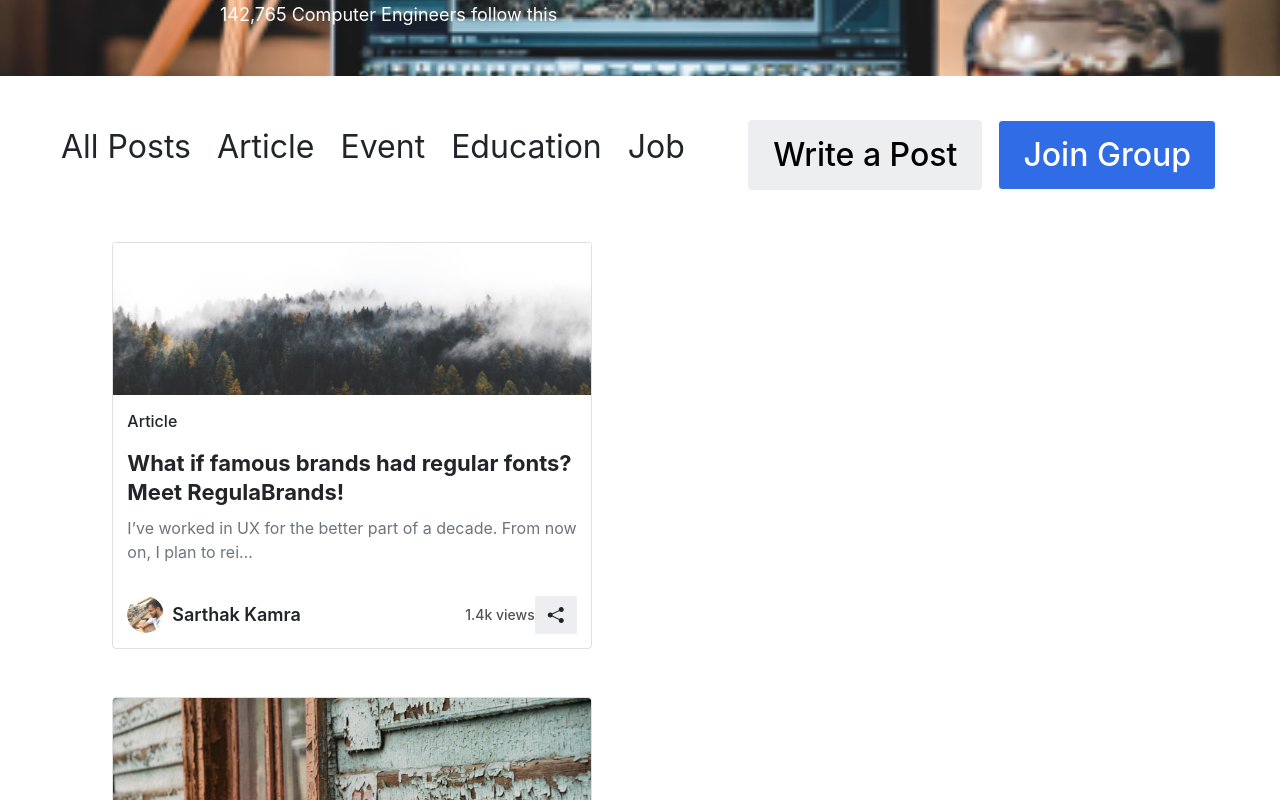
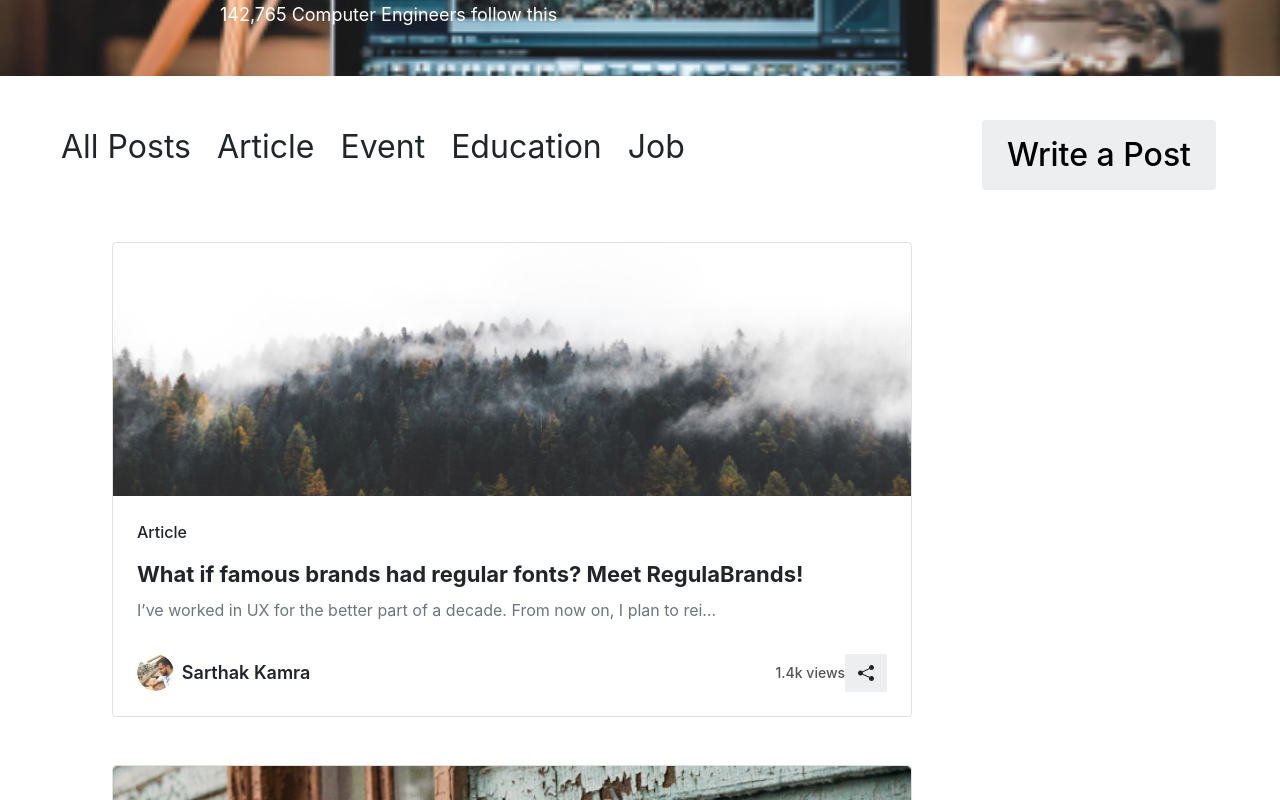
Before and after one commit to muskan2532150/Convin, a React (Create React App) app: page / in a window 1280 px wide. Shown: the part 440-1240 px from the top of the page. Built offline with nearby package versions, Linux system fonts and the light colour scheme.

Commit message:
Fix linters

```diff
--- a/src/Component/PostContainer.js
+++ b/src/Component/PostContainer.js
@@ -12,7 +12,7 @@
     if (!posts.length) {
       updatePosts(fetchPosts);
     }
-  }, [fetchPosts]);
+  }, [posts.length, fetchPosts]);
 
   const LinkHandler = (typeData) => {
     if (typeData === 'All Posts') {
@@ -74,7 +74,6 @@
 
           <div className="d-none d-sm-flex gap-3">
             <Link to="/createpost" className="bdcolor p-4 btn">Write a Post</Link>
-            <button className="btn bordercolor p-4" type="button">Join Group</button>
           </div>
         </div>
         <Card card={posts} />
--- a/src/Component/Postform.js
+++ b/src/Component/Postform.js
@@ -30,7 +30,6 @@
 
   const handlelogin = (e) => {
     e.preventDefault();
-    console.log(state);
     dispatch(appenddata(state));
     navigate('/');
   };
--- a/src/assets/Card.css
+++ b/src/assets/Card.css
@@ -1,9 +1,13 @@
 .post {
-  width: 30rem;
+  width: 50rem;
   margin: 3rem 0 2rem 4rem;
   background: #FFFFFF;
   border: 1px solid #E0E0E0;
   border-radius: 4px;
+}
+
+.img-fluid{
+  width: 100%;
 }
 
 .post:first-child{
@@ -65,10 +69,4 @@
     margin: 0;
     margin-bottom: 2rem;
   }
-
-  /*
-    .new-form {
-      display: flex;
-      flex-direction: column;
-    } */
 }
```
